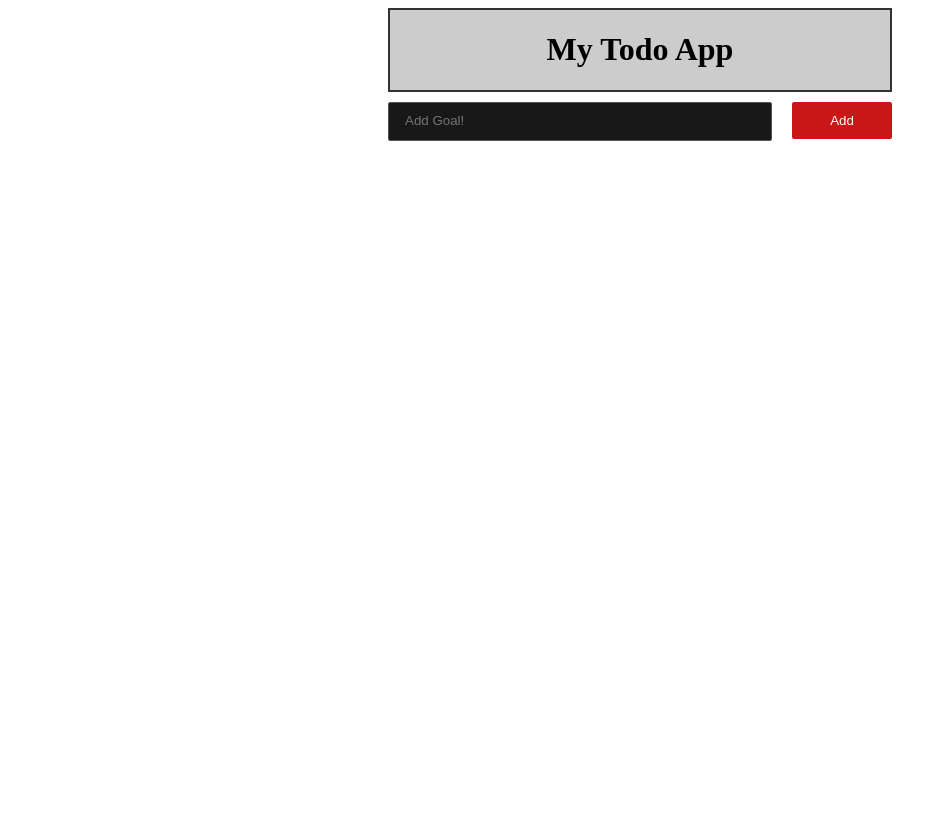
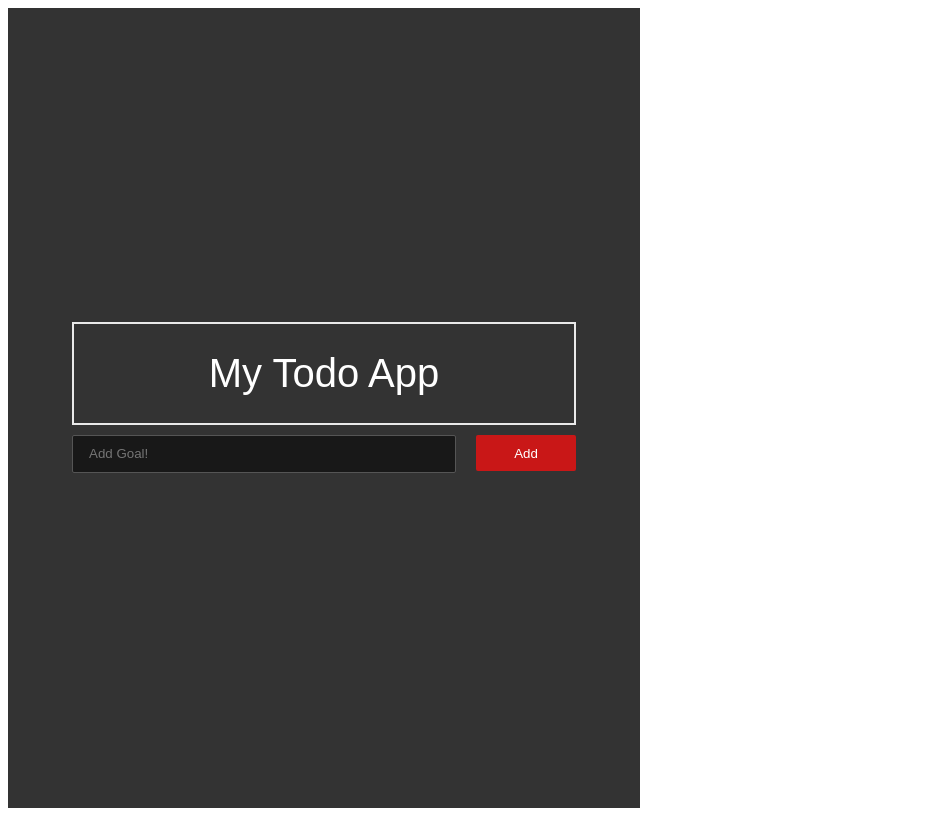
Before and after one commit to ETCraig/Angular-cli-ToDo-List, an Angular app: page / in a window 1280 px wide. Shown: the whole page, without its empty margins (0-947 px from the left). Built offline with nearby package versions, Linux system fonts and the light colour scheme.

Commit message:
Styled More - Starting Work on 'services' / bind

```diff
--- a/src/app/app.component.css
+++ b/src/app/app.component.css
@@ -1,19 +1,35 @@
 #app-main {
-    width: 100%;
+    font-family: 'Roboto', sans-serif;
+    font-weight: 300;
+    background: #333;
+    color: #fff;
+    overflow: hidden;
     height: 100%;
-    display: flex;
-    justify-content: center;
 }
 
 .app-wrap {
     display: flex;
+    flex-direction: row;
+}
+
+.left-wrap {
+    display: flex;
     flex-direction: column;
+    flex: 1;
+    align-items: center;
+    justify-content: center;
+    height: 100vh;
+}
+
+.right-wrap {
+    flex: 1;
+    background: #fff;
 }
 
 .title-wrap {
     display: flex;
     justify-content: center;
-    border: 2px solid #333;
-    background: rgb(204, 204, 204);
+    border: 2px solid #eaeaea;
+    background: #333;
     width: 500px;
 }
--- a/src/app/app.component.html
+++ b/src/app/app.component.html
@@ -1,10 +1,13 @@
 <div id='app-main'>
   <div class='app-wrap'>
-    <div class='title-wrap'>
-      <app-title></app-title>
+    <div class='left-wrap'>
+      <div class='title-wrap'>
+        <app-title></app-title>
+      </div>
+      <div>
+        <app-input></app-input>
+      </div>
     </div>
-    <div>
-      <app-input></app-input>
-    </div>
+    <div class='right-wrap'></div>
   </div>
 </div>
--- a/src/app/components/title/title.component.css
+++ b/src/app/components/title/title.component.css
@@ -0,0 +1,6 @@
+h1 {
+    font-weight: 300;
+    font-size: 40px;
+    font-family: 'Oswald', sans-serif;
+    text-decoration-color: #c91717;
+}
```
Also changed, not shown: src/app/components/title/title.component.html (line endings or trailing spaces).
